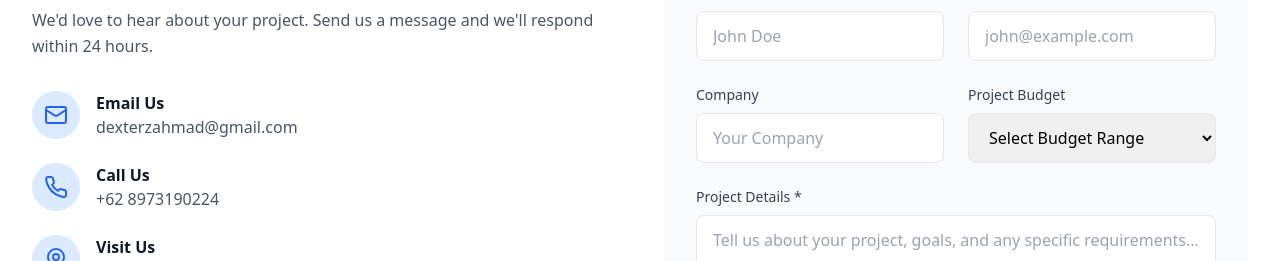
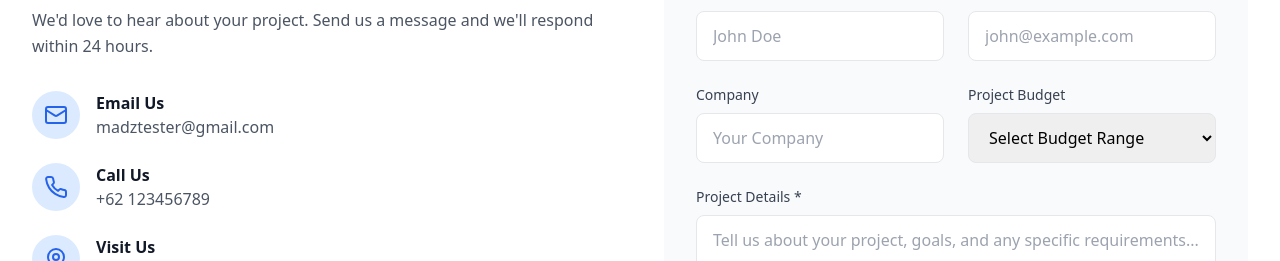
Before and after one commit to Doyz21/NOVA-WEB, a React (Vite) app: page / in a window 1280 px wide. Shown: the part 5926-6187 px from the top of the page. Built offline with nearby package versions, Linux system fonts and the light colour scheme.

Commit message:
Update Contact.tsx

```diff
--- a/src/components/Contact.tsx
+++ b/src/components/Contact.tsx
@@ -67,7 +67,7 @@ const Contact = () => {
                 </div>
                 <div>
                   <div className="font-semibold text-gray-900">Email Us</div>
-                  <div className="text-gray-600">dexterzahmad@gmail.com</div>
+                  <div className="text-gray-600">madztester@gmail.com</div>
                 </div>
               </div>
 
@@ -77,7 +77,7 @@ const Contact = () => {
                 </div>
                 <div>
                   <div className="font-semibold text-gray-900">Call Us</div>
-                  <div className="text-gray-600">+62 8973190224</div>
+                  <div className="text-gray-600">+62 123456789</div>
                 </div>
               </div>
 
```
